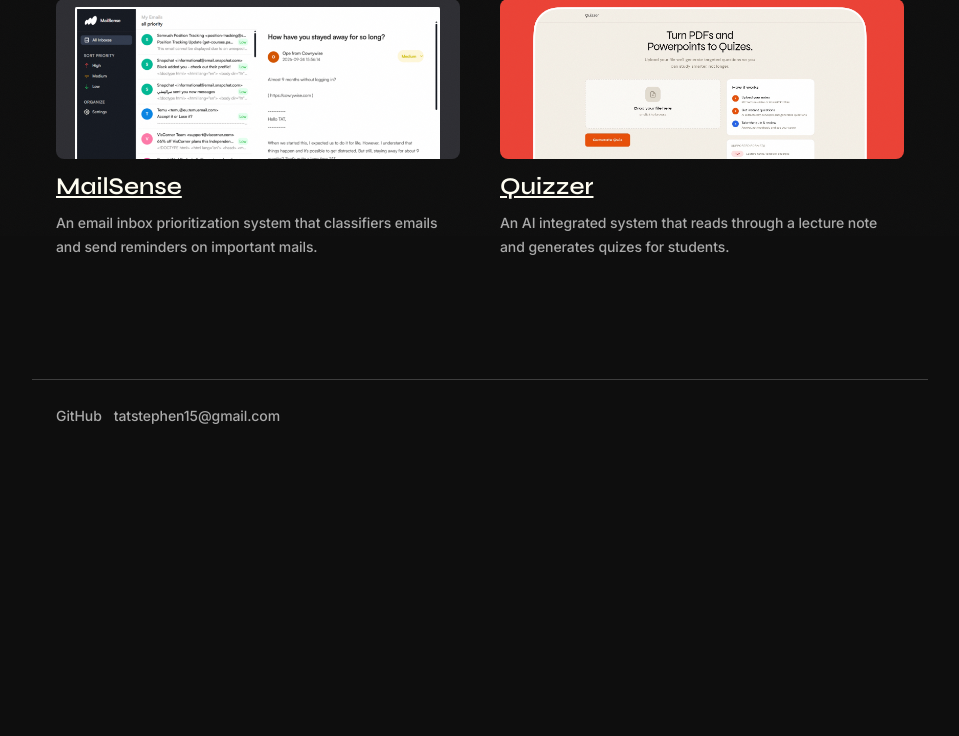
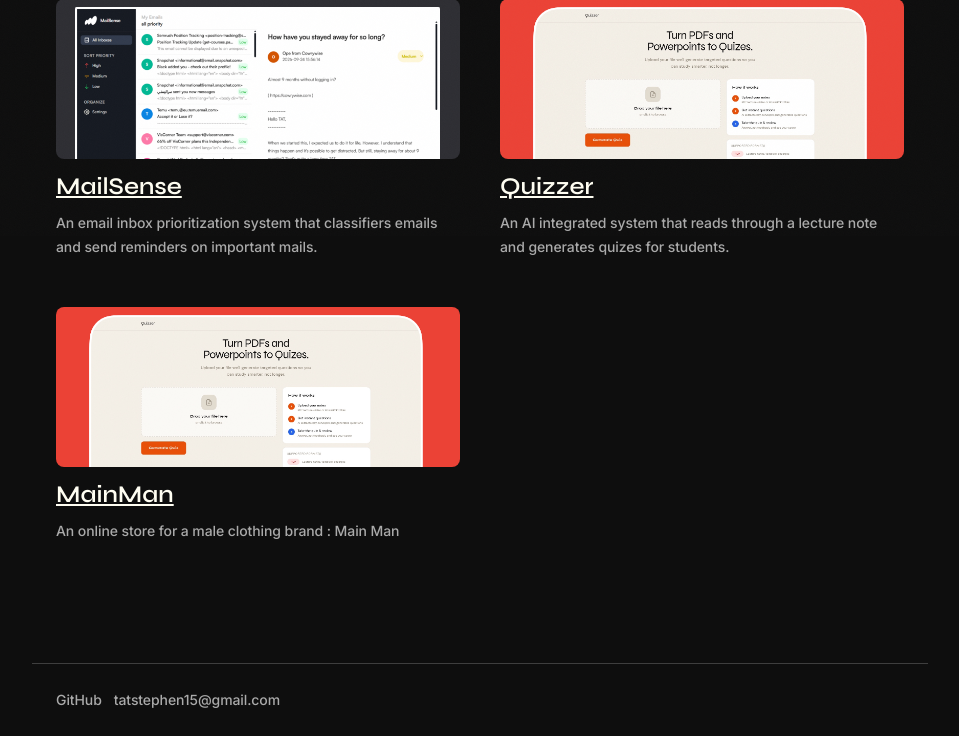
Before and after one commit to tatstephenweb/tat, a Flask app: page /works in a window 1280 px wide. Shown: the part 564-1300 px from the top of the page, without its empty margins (160-1119 px from the left). Before the commit the page ends 988 px from the top, so only its background shows below. Run offline with Flask 3, Linux system fonts and the light colour scheme; some libraries are stand-ins or nearby versions.

Commit message:
Add new job section for MainMan online store

```diff
--- a/templates/works.html
+++ b/templates/works.html
@@ -86,6 +86,21 @@
             <p class="text-muted mt-2 text-x1 leading-relaxed">An AI integrated system that reads through a lecture note and generates quizes for students.</p>
           </div>
         </div>
+
+        <!-- Job 1 -->
+        <div class="flex gap-5" data-animate>
+          <div class="pb-2 flex-1">
+            <a href="https://tat-mainman.netlify.app/">
+              <div class="w-full h-40 rounded-lg overflow-hidden">
+              <img src="{{ url_for('static', filename='images/pixellab_2026-11-17T18-26-26Z.png')}}" alt="Tat Stephen" class="w-full h-full object-cover" />
+              </div>
+            </a>
+            <div class="mt-3 flex flex-col sm:flex-row sm:items-center justify-between gap-1 mb-1">
+              <a href="https://tat-mainman.netlify.app/" class="font-display font-600 text-xl md:text-2xl underline">MainMan</a>
+            </div>
+            <p class="text-muted mt-2 text-x1 leading-relaxed">An online store for a male clothing brand : Main Man</p>
+          </div>
+        </div>
       </div>
 
   </section>
```
